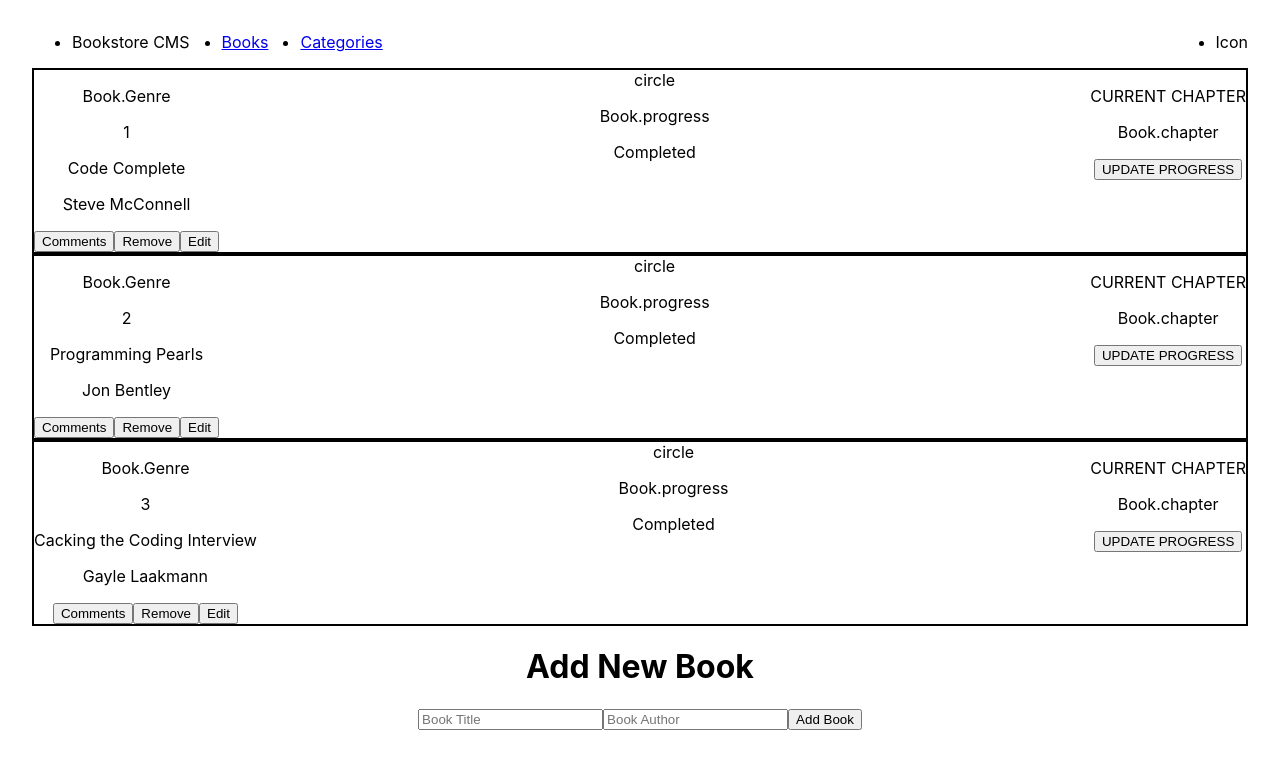
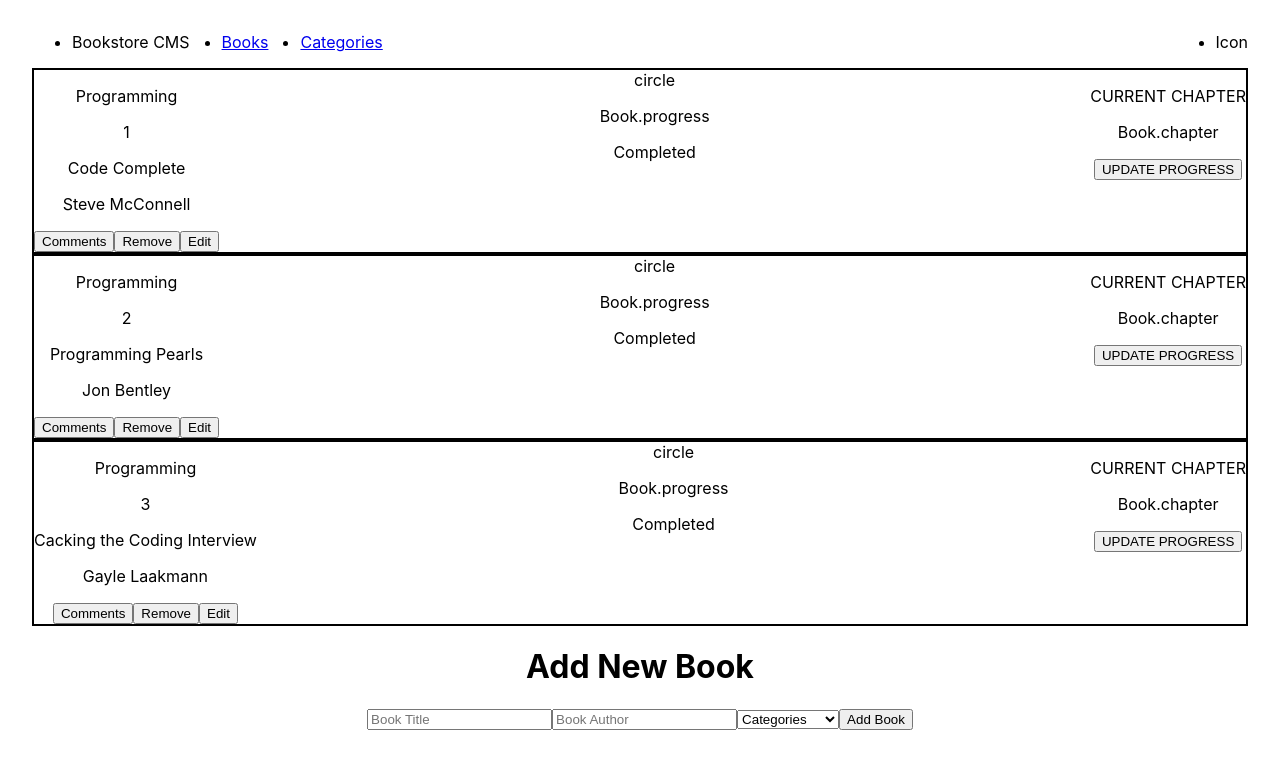
Before and after one commit to iamsjunaid/Bookstore, a React (Create React App) app: page / in a window 1280 px wide. Shown: the top 768 px of the page. Built offline with nearby package versions, Linux system fonts and the light colour scheme.

Commit message:
add category

```diff
--- a/src/components/AddBook.jsx
+++ b/src/components/AddBook.jsx
@@ -7,6 +7,7 @@
   const [newBook, setNewBook] = useState({
     title: '',
     author: '',
+    category: '',
   });
 
   const handleChange = (e) => {
@@ -21,10 +22,12 @@
     dispatch(addBook({
       title: newBook.title,
       author: newBook.author,
+      category: newBook.category,
     }));
     setNewBook({
       title: '',
       author: '',
+      category: '',
     });
   };
 
@@ -34,6 +37,17 @@
       <form action="submit">
         <input type="text" name="title" id="name" value={newBook.title} placeholder="Book Title" onChange={handleChange} />
         <input type="text" name="author" id="author" value={newBook.author} placeholder="Book Author" onChange={handleChange} />
+        <select type="text" id="category" name="category" value={newBook.category} placeholder="Category" onChange={handleChange}>
+          <option value="" disabled>Categories</option>
+          <option value="horror">Horror</option>
+          <option value="fantasy">Fantasy</option>
+          <option value="fiction">Fiction</option>
+          <option value="non-fiction">Non-Fiction</option>
+          <option value="thriller">Thriller</option>
+          <option value="biography">Biography</option>
+          <option value="mystrry">Mystery</option>
+          <option value="programming">Programming</option>
+        </select>
         <button type="submit" onClick={addBookToList}>
           <span>Add Book</span>
         </button>
--- a/src/components/Book.jsx
+++ b/src/components/Book.jsx
@@ -17,7 +17,7 @@
         <div key={book.id} className="book">
           <article>
             <div className="book-details">
-              <p>Book.Genre</p>
+              <p>{book.category}</p>
               <p>{book.id}</p>
               <p>{book.title}</p>
               <p>{book.author}</p>
--- a/src/redux/books/booksSlice.js
+++ b/src/redux/books/booksSlice.js
@@ -5,16 +5,19 @@
     id: 1,
     title: 'Code Complete',
     author: 'Steve McConnell',
+    category: 'Programming',
   },
   {
     id: 2,
     title: 'Programming Pearls',
     author: 'Jon Bentley',
+    category: 'Programming',
   },
   {
     id: 3,
     title: 'Cacking the Coding Interview',
     author: 'Gayle Laakmann',
+    category: 'Programming',
   },
 ];
 
```
